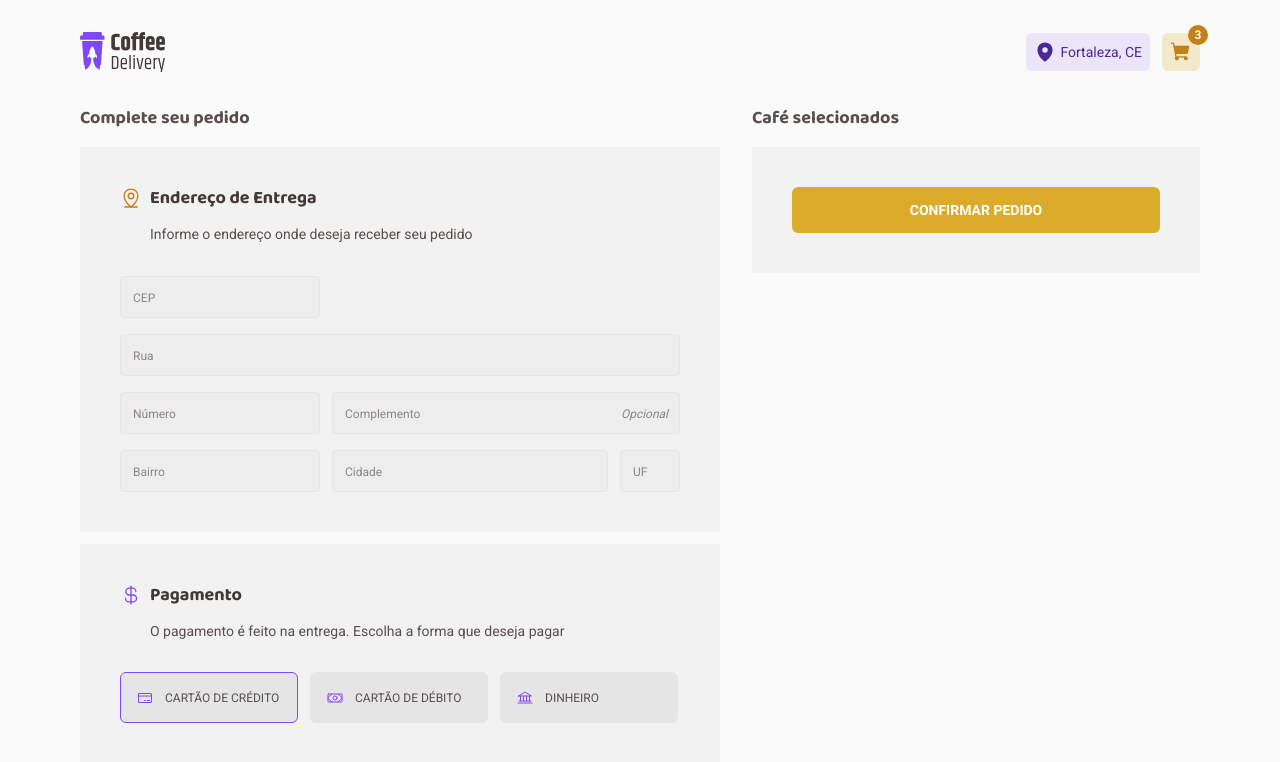
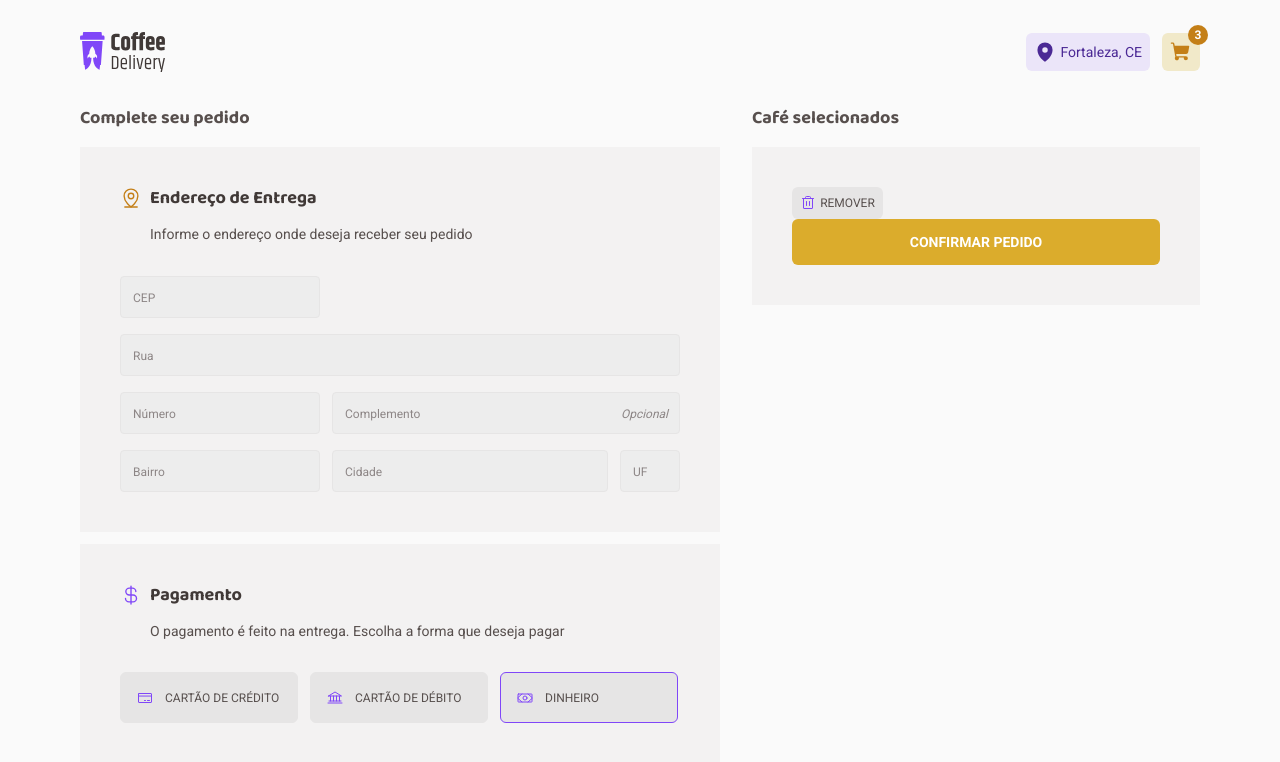
Before and after one commit to steniomoreira/cofee-delivery, a React (Vite) app: page /checkout in a window 1280 px wide. Shown: the top 762 px of the page. Built offline with nearby package versions, Linux system fonts and the light colour scheme.

Commit message:
feat: added Button component

```diff
--- /dev/null
+++ b/src/components/buttonSmall/ButtonSmall.tsx
@@ -0,0 +1,16 @@
+import { ButtonHTMLAttributes } from 'react'
+import { ButtonSmallContainer } from './styles'
+import { Trash } from 'phosphor-react'
+
+interface ButtonSmallProps extends ButtonHTMLAttributes<HTMLButtonElement> {
+  text: string
+}
+
+export function ButtonSmall({ text, ...props }: ButtonSmallProps) {
+  return (
+    <ButtonSmallContainer {...props}>
+      <Trash size={16} />
+      {text}
+    </ButtonSmallContainer>
+  )
+}
--- /dev/null
+++ b/src/components/buttonSmall/styles.ts
@@ -0,0 +1,34 @@
+import styled from 'styled-components'
+
+export const ButtonSmallContainer = styled.button`
+  display: flex;
+  justify-content: center;
+  align-items: center;
+  gap: 4px;
+
+  min-width: 91px;
+  height: 32px;
+  padding: 0 0.5rem;
+
+  border-radius: 6px;
+  border: 0;
+
+  font-size: 0.75rem;
+  text-transform: uppercase;
+
+  background: ${(props) => props.theme.baseButton};
+  color: ${(props) => props.theme.baseText};
+
+  svg {
+    color: ${(props) => props.theme.purple};
+  }
+
+  :hover {
+    background: ${(props) => props.theme.baseHover};
+    color: ${(props) => props.theme.baseSubTitle};
+
+    svg {
+      color: ${(props) => props.theme.purpleDark};
+    }
+  }
+`
--- a/src/pages/checkout/Checkout.tsx
+++ b/src/pages/checkout/Checkout.tsx
@@ -15,6 +15,7 @@ import {
 } from './styles'
 import { ButtonSelect } from '../../components/buttonSelect/ButtonSelect'
 import { Button } from '../../components/button/Button'
+import { ButtonSmall } from '../../components/buttonSmall/ButtonSmall'
 
 export function Checkout() {
   return (
@@ -55,14 +56,14 @@ export function Checkout() {
             </DescriptionContainer>
 
             <GroupInputsFields>
-              <ButtonSelect text="Cartão de crédito" select>
+              <ButtonSelect text="Cartão de crédito">
                 <CreditCard size={16} />
               </ButtonSelect>
               <ButtonSelect text="Cartão de débito">
+                <Bank size={16} />
+              </ButtonSelect>
+              <ButtonSelect text="Dinheiro" select>
                 <Money size={16} />
-              </ButtonSelect>
-              <ButtonSelect text="Dinheiro">
-                <Bank size={16} />
               </ButtonSelect>
             </GroupInputsFields>
           </CompleteOrder>
@@ -72,6 +73,7 @@ export function Checkout() {
       <section>
         <h2>Café selecionados</h2>
         <ConfirmRequest>
+          <ButtonSmall text="Remover" />
           <Button text="Confirmar Pedido" />
         </ConfirmRequest>
       </section>
```
